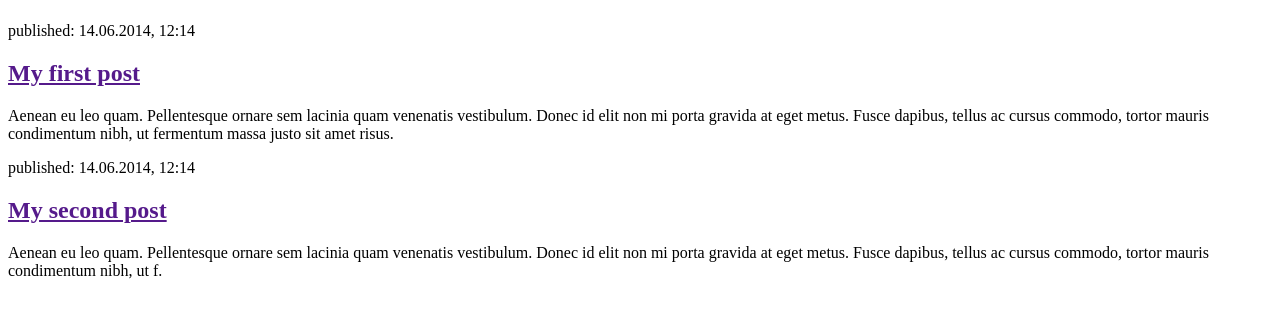
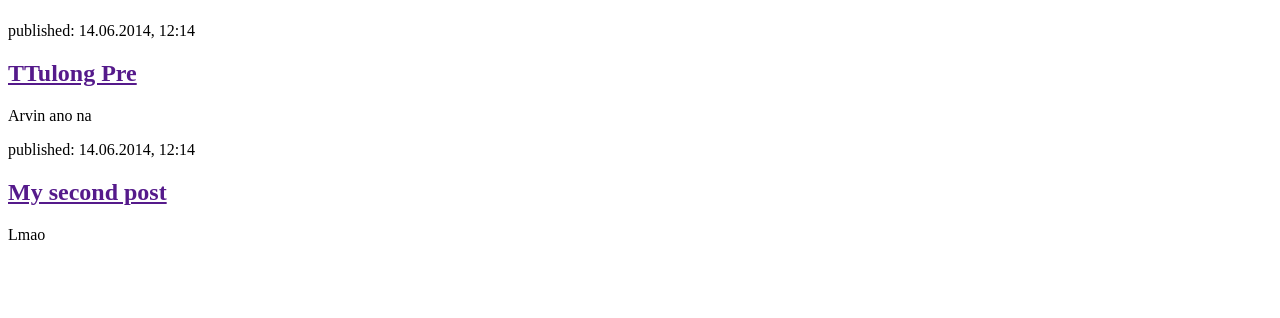
Before and after one commit to PancakeSyrup24/my-first-blog, a Django app: page / in a window 1280 px wide. Shown: the part 58-376 px from the top of the page. Run offline with Django 3.2, Linux system fonts and the light colour scheme.

Commit message:
ano na arvin.

```diff
--- a/blog/templates/blog/post_list.html
+++ b/blog/templates/blog/post_list.html
@@ -10,14 +10,14 @@
 
         <article>
             <time>published: 14.06.2014, 12:14</time>
-            <h2><a href="">My first post</a></h2>
-            <p>Aenean eu leo quam. Pellentesque ornare sem lacinia quam venenatis vestibulum. Donec id elit non mi porta gravida at eget metus. Fusce dapibus, tellus ac cursus commodo, tortor mauris condimentum nibh, ut fermentum massa justo sit amet risus.</p>
+            <h2><a href="">TTulong Pre</a></h2>
+            <p> Arvin ano na</p>
         </article>
 
         <article>
             <time>published: 14.06.2014, 12:14</time>
             <h2><a href="">My second post</a></h2>
-            <p>Aenean eu leo quam. Pellentesque ornare sem lacinia quam venenatis vestibulum. Donec id elit non mi porta gravida at eget metus. Fusce dapibus, tellus ac cursus commodo, tortor mauris condimentum nibh, ut f.</p>
+            <p> Lmao </p>
         </article>
     </body>
 </html>
--- a/mysite/settings.py
+++ b/mysite/settings.py
@@ -23,7 +23,7 @@ BASE_DIR = Path(__file__).resolve().parent.parent
 SECRET_KEY = 'django-insecure-y4(+l0p-&0!*fgonp7v^5t$m96bh$43#!*-&7x*tok4#fyq9t8'
 
 # SECURITY WARNING: don't run with debug turned on in production!
-DEBUG = True
+DEBUG = False
 
 ALLOWED_HOSTS = ['127.0.0.1', '.pythonanywhere.com']
 
```
